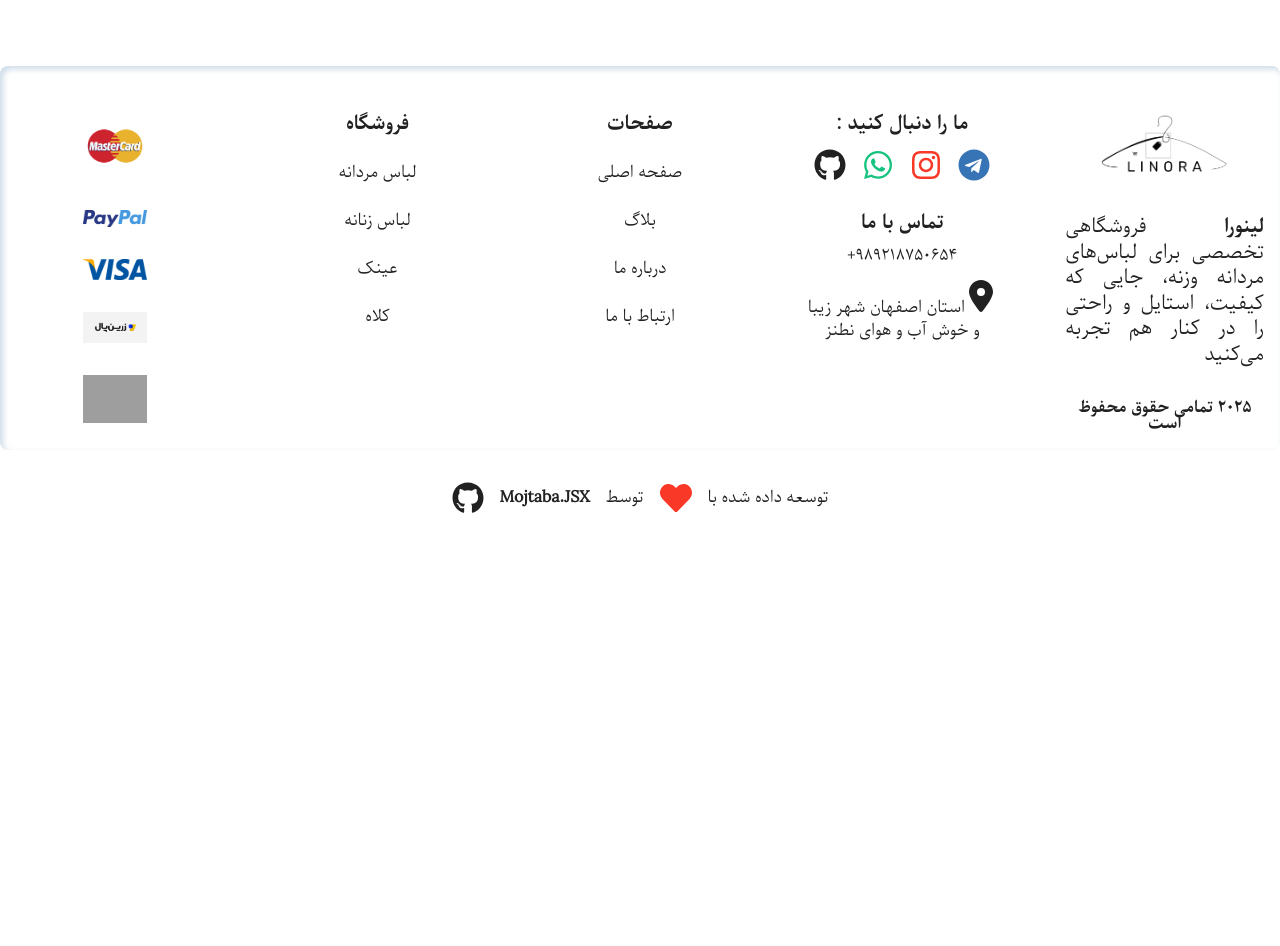
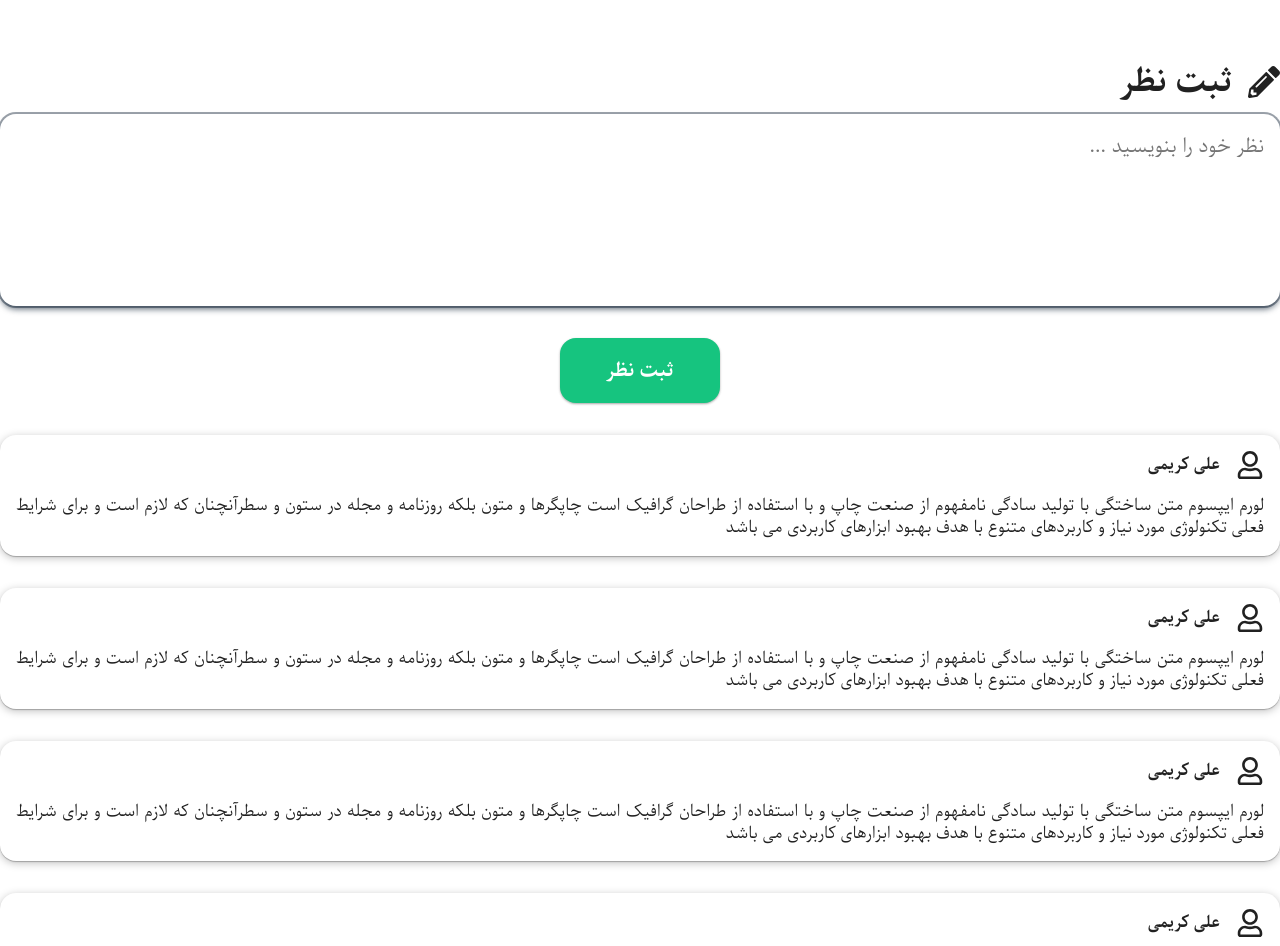
Before and after one commit to mojtaba-jsx/LINORA, a React (Vite) app: page /blog/info in a window 1280 px wide. Shown: the part 1486-2432 px from the top of the page. Before the commit the page ends 2032 px from the top, so only its background shows below. Built offline with nearby package versions, Linux system fonts and the light colour scheme; grey boxes are pictures that could not be loaded.

Commit message:
[BlogPostInfo]- Add HTML Template And CSS Style For Comments Section

```diff
--- a/src/custom.css
+++ b/src/custom.css
@@ -394,6 +394,15 @@ body {
   .blog-post-info__readtime {
     justify-content: center;
   }
+  /* *Blog Info Page Comments */
+  .blog-post-info__comments__submit-input{
+    width: 80%;
+    margin: 1rem auto;
+  }
+  .blog-post-info__comments__box{
+    width: 80%;
+    margin: 1rem auto;
+  }
 }
 @media screen and (max-width: 992px) {
   /* * Fashion Component */
--- a/src/pages/BlogPostInfo/BlogPostInfo.css
+++ b/src/pages/BlogPostInfo/BlogPostInfo.css
@@ -57,7 +57,7 @@
   font-size: 1.4rem;
 }
 
-.blog-post-info__image{
+.blog-post-info__image {
   width: 100%;
   display: block;
   object-fit: cover;
@@ -65,10 +65,98 @@
   border-radius: 1rem;
 }
 
-.blog-post-info__body{
+.blog-post-info__body {
   text-align: justify;
   line-height: 2rem;
   font-size: 1.2rem;
   margin-top: 2rem;
   margin-bottom: 4rem;
 }
+
+/* ! Blog Comments */
+
+.blog-post-info__comments {
+  margin-top: 2rem;
+  margin-bottom: 8rem;
+}
+
+.blog-post-info__comments-title {
+  display: flex;
+  align-items: center;
+  column-gap: 1rem;
+  font-family: "parastoo-bold", Courier, monospace;
+  font-size: 2rem;
+}
+
+.blog-post-info__comments__submit {
+  display: flex;
+  flex-direction: column;
+  margin-top: 1rem;
+}
+
+.blog-post-info__comments__submit-input {
+  /* width: 100%; */
+  height: 10rem;
+  resize: none;
+  border: none;
+  outline: none;
+  border-radius: 1rem;
+  box-shadow: rgba(6, 24, 44, 0.4) 0px 0px 0px 2px,
+    rgba(6, 24, 44, 0.65) 0px 4px 6px -1px,
+    rgba(255, 255, 255, 0.08) 0px 1px 0px inset;
+  padding: 1rem;
+  font-size: 1.2rem;
+  font-family: "parastoo", Courier, monospace;
+}
+
+
+.blog-post-info__comments__submit-btn{
+  width: 10rem;
+  margin: 2rem auto;
+  padding: 1rem;
+  border-radius: 1rem;
+  border: none;
+  outline: none;
+  box-shadow: rgba(0, 0, 0, 0.12) 0px 1px 3px, rgba(0, 0, 0, 0.24) 0px 1px 2px;
+  font-family: "parastoo-bold", Courier, monospace;
+  font-size: 1.2rem;
+  background-color: var(--green);
+  color: var(--white);
+  cursor: pointer;
+  transition: all 120ms ease-in;
+}
+.blog-post-info__comments__submit-btn:hover{
+  transform: translateY(-10px);
+}
+
+.blog-post-info__comments__boxes{
+  display: flex;
+  flex-direction: column;
+  row-gap: 2rem;
+}
+
+.blog-post-info__comments__box{
+  display: flex;
+  flex-direction: column;
+  box-shadow: rgba(0, 0, 0, 0.25) 0px 0.0625em 0.0625em, rgba(0, 0, 0, 0.25) 0px 0.125em 0.5em, rgba(255, 255, 255, 0.1) 0px 0px 0px 1px inset;
+  padding: 1rem;
+  border-radius: 1rem;
+}
+
+.blog-post-info__comments__box-title{
+  display: flex;
+  align-items: center;
+  column-gap: 1rem;
+  font-family: "parastoo-bold", Courier, monospace;
+
+}
+
+.blog-post-info__comments__box-title-icon{
+  font-size: 28px;
+}
+
+.blog-post-info__comments__box-body{
+  text-align: justify;
+  line-height: 1.4rem;
+  margin-top: 1rem;
+}
--- a/src/pages/BlogPostInfo/BlogPostInfo.jsx
+++ b/src/pages/BlogPostInfo/BlogPostInfo.jsx
@@ -3,6 +3,8 @@ import "./BlogPostInfo.css";
 import Navbar from "../../components/Navbar/Navbar";
 import Footer from "../../components/Footer/Footer";
 import { TfiTimer } from "react-icons/tfi";
+import { FaPencilAlt } from "react-icons/fa";
+import { FaRegUser } from "react-icons/fa";
 function BlogPostInfo() {
   return (
     <div className="blog-post-info">
@@ -62,10 +64,92 @@ function BlogPostInfo() {
             رسد و زمان مورد نیاز شامل حروفچینی دستاوردهای اصلی، و جوابگوی سوالات
             پیوسته اهل دنیای موجود طراحی اساسا مورد استفاده قرار گیرد.
           </p>
+          {/* Comments Section */}
+          <div className="blog-post-info__comments">
+            <h1 className="blog-post-info__comments-title">
+              <FaPencilAlt className="blog-post-info__comments-title-icon" />
+              ثبت نظر
+            </h1>
+            <div className="blog-post-info__comments__submit">
+              <textarea placeholder="نظر خود را بنویسید ..." className="blog-post-info__comments__submit-input"></textarea>
+              <button
+                type="submit"
+                className="blog-post-info__comments__submit-btn"
+              >
+                ثبت نظر
+              </button>
+            </div>
+            <div className="blog-post-info__comments__boxes">
+              <div className="blog-post-info__comments__box">
+                <span className="blog-post-info__comments__box-title">
+                  <FaRegUser className="blog-post-info__comments__box-title-icon" />
+                  علی کریمی
+                </span>
+                <p className="blog-post-info__comments__box-body">
+                  لورم ایپسوم متن ساختگی با تولید سادگی نامفهوم از صنعت چاپ و با
+                  استفاده از طراحان گرافیک است چاپگرها و متون بلکه روزنامه و
+                  مجله در ستون و سطرآنچنان که لازم است و برای شرایط فعلی
+                  تکنولوژی مورد نیاز و کاربردهای متنوع با هدف بهبود ابزارهای
+                  کاربردی می باشد
+                </p>
+              </div>
+              <div className="blog-post-info__comments__box">
+                <span className="blog-post-info__comments__box-title">
+                  <FaRegUser className="blog-post-info__comments__box-title-icon" />
+                  علی کریمی
+                </span>
+                <p className="blog-post-info__comments__box-body">
+                  لورم ایپسوم متن ساختگی با تولید سادگی نامفهوم از صنعت چاپ و با
+                  استفاده از طراحان گرافیک است چاپگرها و متون بلکه روزنامه و
+                  مجله در ستون و سطرآنچنان که لازم است و برای شرایط فعلی
+                  تکنولوژی مورد نیاز و کاربردهای متنوع با هدف بهبود ابزارهای
+                  کاربردی می باشد
+                </p>
+              </div>
+              <div className="blog-post-info__comments__box">
+                <span className="blog-post-info__comments__box-title">
+                  <FaRegUser className="blog-post-info__comments__box-title-icon" />
+                  علی کریمی
+                </span>
+                <p className="blog-post-info__comments__box-body">
+                  لورم ایپسوم متن ساختگی با تولید سادگی نامفهوم از صنعت چاپ و با
+                  استفاده از طراحان گرافیک است چاپگرها و متون بلکه روزنامه و
+                  مجله در ستون و سطرآنچنان که لازم است و برای شرایط فعلی
+                  تکنولوژی مورد نیاز و کاربردهای متنوع با هدف بهبود ابزارهای
+                  کاربردی می باشد
+                </p>
+              </div>
+              <div className="blog-post-info__comments__box">
+                <span className="blog-post-info__comments__box-title">
+                  <FaRegUser className="blog-post-info__comments__box-title-icon" />
+                  علی کریمی
+                </span>
+                <p className="blog-post-info__comments__box-body">
+                  لورم ایپسوم متن ساختگی با تولید سادگی نامفهوم از صنعت چاپ و با
+                  استفاده از طراحان گرافیک است چاپگرها و متون بلکه روزنامه و
+                  مجله در ستون و سطرآنچنان که لازم است و برای شرایط فعلی
+                  تکنولوژی مورد نیاز و کاربردهای متنوع با هدف بهبود ابزارهای
+                  کاربردی می باشد
+                </p>
+              </div>
+              <div className="blog-post-info__comments__box">
+                <span className="blog-post-info__comments__box-title">
+                  <FaRegUser className="blog-post-info__comments__box-title-icon" />
+                  علی کریمی
+                </span>
+                <p className="blog-post-info__comments__box-body">
+                  لورم ایپسوم متن ساختگی با تولید سادگی نامفهوم از صنعت چاپ و با
+                  استفاده از طراحان گرافیک است چاپگرها و متون بلکه روزنامه و
+                  مجله در ستون و سطرآنچنان که لازم است و برای شرایط فعلی
+                  تکنولوژی مورد نیاز و کاربردهای متنوع با هدف بهبود ابزارهای
+                  کاربردی می باشد
+                </p>
+              </div>
+            </div>
+          </div>
         </div>
       </div>
       <Footer />
-
     </div>
   );
 }
```
Lines whose indentation alone changed are shown as unchanged.
